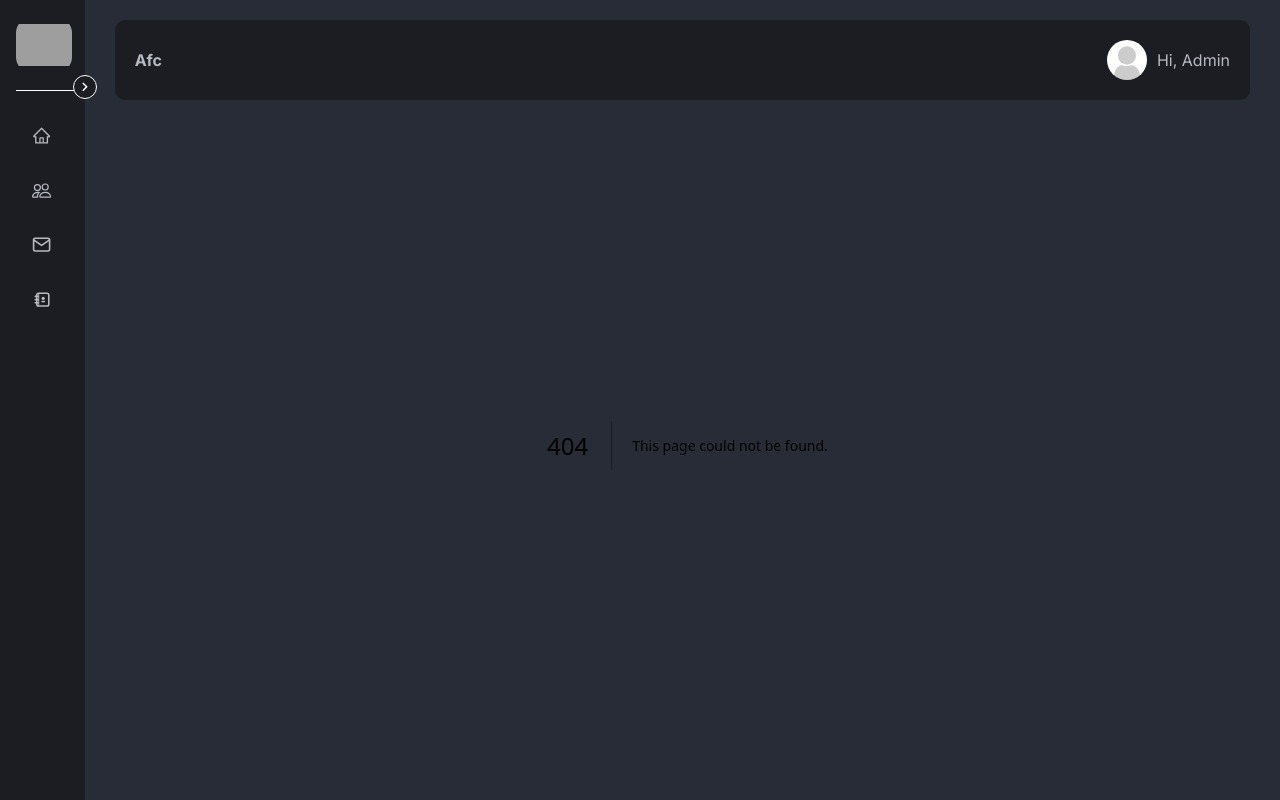
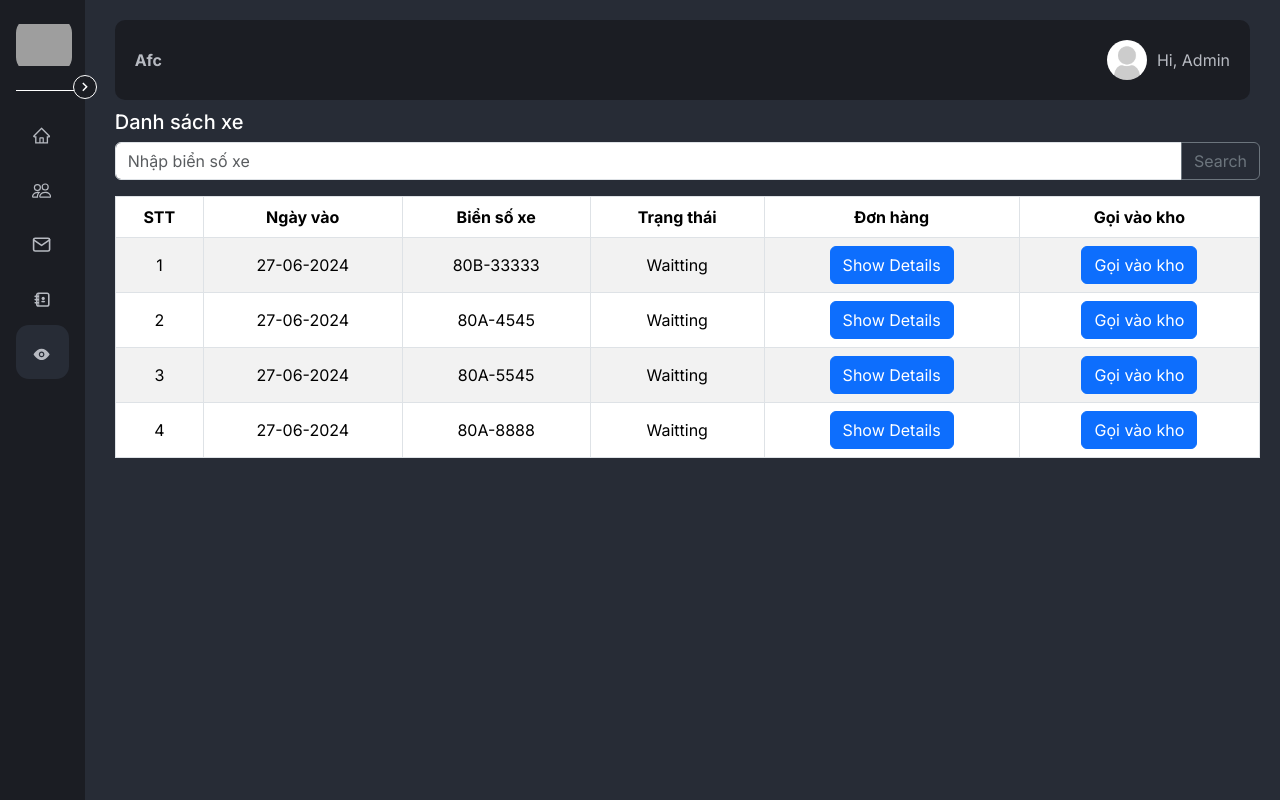
Before and after one commit to dongsinb/TSWeb-NextJS, a Next.js app: page /afc in a window 1280 px wide. Before the commit this address had no page. Built offline with nearby package versions, Linux system fonts and the light colour scheme; grey boxes are pictures that could not be loaded.

Commit message:
# Add UI AFC project

```diff
--- a/src/app/about/page.jsx
+++ b/src/app/about/page.jsx
@@ -13,6 +13,7 @@ function AboutPage() {
       lotCode: "D10",
       phoneNumber: "0123456789",
       supplier: "Betrimex",
+      time: "11:39:21 1/8/2024",
     },
     {
       address: "Đồng Nai",
@@ -21,6 +22,7 @@ function AboutPage() {
       lotCode: "D90",
       phoneNumber: "012345999999",
       supplier: "Olam",
+      time: "11:43:21 1/8/2024",
     },
   ];
   console.log("data: ", data);
--- /dev/null
+++ b/src/app/afc/afc.module.css
@@ -0,0 +1,3 @@
+.label {
+  color: var(--text-color);
+}
--- /dev/null
+++ b/src/app/afc/page.jsx
@@ -0,0 +1,56 @@
+import React from "react";
+import Button from "react-bootstrap/Button";
+import Form from "react-bootstrap/Form";
+import InputGroup from "react-bootstrap/InputGroup";
+import styles from "./afc.module.css";
+import ShowOrders from "@/components/projects/AFC/ordersList/showOrders";
+
+function AFCPage(props) {
+  const datas = [
+    {
+      _id: "6690a14e7fda34bff6b56f0c",
+      date: "27-06-2024",
+      license_plate: "80B-33333",
+      status: "Waitting",
+      orderslist: {
+        oder_1: { 1040: 5, "1020-25": 40 },
+        oder_2: { "VV1-25": 10, "CA01-25-40": 10 },
+      },
+    },
+    {
+      _id: "6695e58e196888685dac2aad",
+      date: "27-06-2024",
+      license_plate: "80A-4545",
+      status: "Waitting",
+      orderslist: { Don1: { 1040: 5, "1020-25": 40 } },
+    },
+    {
+      _id: "6695e5ab196888685dac2aae",
+      date: "27-06-2024",
+      license_plate: "80A-5545",
+      status: "Waitting",
+      orderslist: { Don1: { 1040: 50, "1050-25": 100 } },
+    },
+    {
+      _id: "6695e601196888685dac2aaf",
+      date: "27-06-2024",
+      license_plate: "80A-8888",
+      status: "Waitting",
+      orderslist: { Don10: { 2040: 50, "1050-25": 100 } },
+    },
+  ];
+  return (
+    <div className={styles.showLayout}>
+      <h5 className={styles.label}>Danh sách xe</h5>
+      <InputGroup className="mb-3">
+        <Form.Control placeholder="Nhập biển số xe" />
+        <Button variant="outline-secondary" id="button-addon2">
+          Search
+        </Button>
+      </InputGroup>
+      <ShowOrders datas={datas}></ShowOrders>
+    </div>
+  );
+}
+
+export default AFCPage;
--- a/src/app/globals.css
+++ b/src/app/globals.css
@@ -21,11 +21,14 @@ ul {
 body {
   background-color: var(--soft-bg-color) !important;
   font-family: "Roboto", sans-serif;
+  height: 100vh;
+  display: flex;
+  flex-direction: column;
 }
 
 .containerTS {
   display: flex;
-  min-height: 100vh;
+  flex: 1;
   /* position: relative; */
   gap: 10px;
 }
@@ -35,6 +38,7 @@ body {
   flex-direction: column;
   flex-grow: 1;
   padding: 20px;
+  background-color: var(--soft-bg-color);
   gap: 10px;
-  height: 100vh;
+  overflow-y: auto; /* Enables scrolling if content overflows */
 }
--- /dev/null
+++ b/src/components/projects/AFC/ordersList/showOrders.jsx
@@ -0,0 +1,93 @@
+"use client";
+import React, { useState } from "react";
+import styles from "./showOrders.module.css";
+import { Table, Button } from "react-bootstrap";
+
+function ShowOrders(props) {
+  const { datas } = props;
+  const [expandedRow, setExpandedRow] = useState(null);
+
+  const toggleRow = (index) => {
+    setExpandedRow(expandedRow === index ? null : index);
+  };
+
+  const handleCallOrder = (_id) => {
+    alert(`Called for item with _id: ${_id}`);
+    // Add your logic here to handle the action
+  };
+
+  return (
+    <div className={styles.table_layout}>
+      <Table striped bordered hover>
+        <thead>
+          <tr className={styles.tableRow}>
+            <th>STT</th>
+            <th>Ngày vào</th>
+            <th>Biển số xe</th>
+            <th>Trạng thái</th>
+            <th>Đơn hàng</th>
+            <th>Gọi vào kho</th>
+          </tr>
+        </thead>
+        <tbody>
+          {datas.map((data, i) => (
+            <tr key={data._id} className={styles.tableRow}>
+              <td>{i + 1}</td>
+              <td>{data.date}</td>
+              <td>{data.license_plate}</td>
+              <td>{data.status}</td>
+              <td>
+                <Button onClick={() => toggleRow(i)}>
+                  {expandedRow === i ? "Hide Details" : "Show Details"}
+                </Button>
+                {expandedRow === i && (
+                  <div className={styles.details}>
+                    <Table bordered size="sm" className={styles.ordersTable}>
+                      <thead>
+                        <tr>
+                          <th>Order</th>
+                          <th>Item</th>
+                          <th>Quantity</th>
+                        </tr>
+                      </thead>
+                      <tbody>
+                        {Object.entries(data.orderslist).map(
+                          ([orderName, items]) => {
+                            const itemEntries = Object.entries(items);
+                            return itemEntries.map(
+                              ([item, quantity], index) => (
+                                <tr
+                                  key={`${orderName}-${item}`}
+                                  className={styles.tableRow}
+                                >
+                                  {index === 0 && (
+                                    <td rowSpan={itemEntries.length}>
+                                      {orderName}
+                                    </td>
+                                  )}
+                                  <td>{item}</td>
+                                  <td>{quantity}</td>
+                                </tr>
+                              )
+                            );
+                          }
+                        )}
+                      </tbody>
+                    </Table>
+                  </div>
+                )}
+              </td>
+              <td>
+                <Button onClick={() => handleCallOrder(data._id)}>
+                  Gọi vào kho
+                </Button>
+              </td>
+            </tr>
+          ))}
+        </tbody>
+      </Table>
+    </div>
+  );
+}
+
+export default ShowOrders;
--- /dev/null
+++ b/src/components/projects/AFC/ordersList/showOrders.module.css
@@ -0,0 +1,4 @@
+.tableRow {
+  vertical-align: middle;
+  text-align: center;
+}
--- a/src/components/projects/betrimex/MainUI/betrimex.jsx
+++ b/src/components/projects/betrimex/MainUI/betrimex.jsx
@@ -75,10 +75,10 @@ const Betrimex = () => {
   };
 
   const handleStopClick = () => {
-    // Increment count when the Stop button is clicked
+    const time = new Date().toLocaleString();
     console.log("quantity: ", quantity);
     console.log("confirmedCustomer: ", confirmedCustomer);
-    const result = { ...confirmedCustomer, quantity };
+    const result = { ...confirmedCustomer, quantity, time };
     console.log("result: ", result);
     setIsButtonDisabled(false);
   };
--- a/src/components/projects/betrimex/showDataFromDB/showListBetrimex.jsx
+++ b/src/components/projects/betrimex/showDataFromDB/showListBetrimex.jsx
@@ -13,6 +13,7 @@ function ShowListBetrimex({ data }) {
         <thead>
           <tr>
             <th>#</th>
+            <th>Time</th>
             <th>Supplier</th>
             <th>Lot code</th>
             <th>Address</th>
@@ -27,6 +28,7 @@ function ShowListBetrimex({ data }) {
             return (
               <tr className={styles.tableRow}>
                 <td>{i}</td>
+                <td>{item.time}</td>
                 <td>{item.supplier}</td>
                 <td>{item.lotCode}</td>
                 <td>{item.address}</td>
--- a/src/components/sidebar/sidebar.jsx
+++ b/src/components/sidebar/sidebar.jsx
@@ -4,6 +4,7 @@ import { AiOutlineHome } from "react-icons/ai";
 import { BsPeople } from "react-icons/bs";
 import { TiContacts } from "react-icons/ti";
 import { FiMail } from "react-icons/fi";
+import { TiEye } from "react-icons/ti";
 import { MdKeyboardArrowLeft, MdKeyboardArrowRight } from "react-icons/md";
 import Link from "next/link";
 // import { SidebarContext } from "@/app/context/SidebarContext";
@@ -31,6 +32,11 @@ const sidebarItems = [
     name: "Contact",
     href: "/contact",
     icon: TiContacts,
+  },
+  {
+    name: "AFC",
+    href: "/afc",
+    icon: TiEye,
   },
 ];
 
--- a/src/components/sidebar/sidebar.module.css
+++ b/src/components/sidebar/sidebar.module.css
@@ -9,6 +9,7 @@
   padding: 1rem;
   transition: all 0.4s cubic-bezier(0.175, 0.885, 0.32, 1.1);
   overflow: hidden;
+  flex-shrink: 0; /* Prevents shrinking */
 }
 
 .sidebar__top {
```
